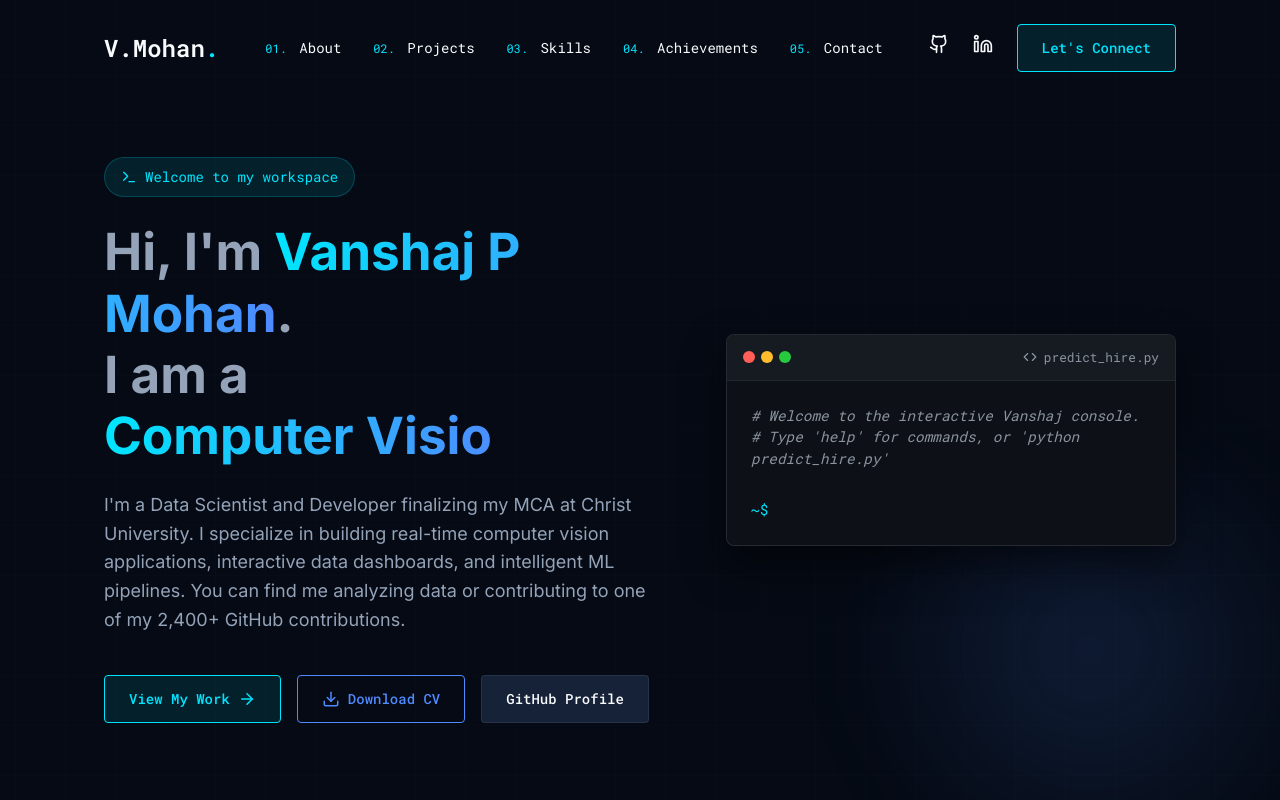
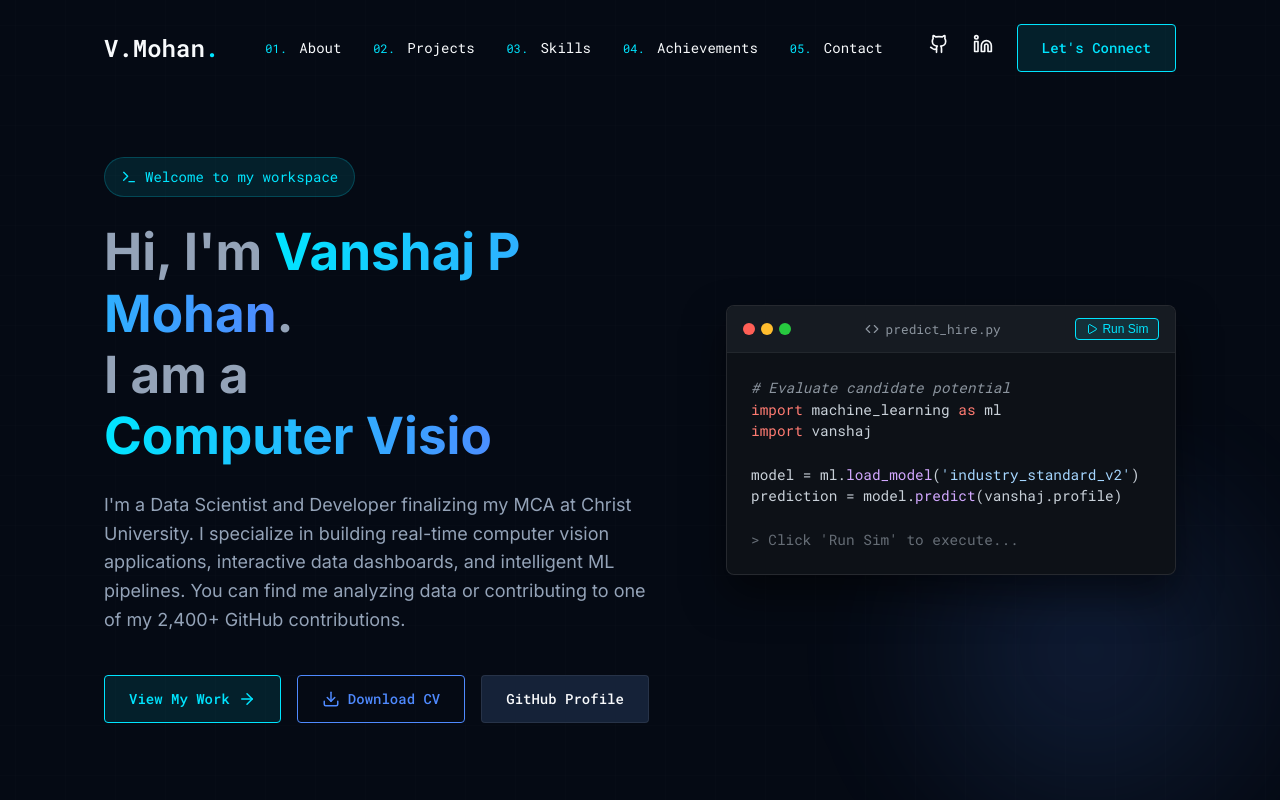
Before and after one commit to Vanshaj14Mohan/Portfolio, a React (Vite) app: page / in a window 1280 px wide. Shown: the top 800 px of the page. Built offline with nearby package versions, Linux system fonts and the light colour scheme.

Commit message:
Portfolio

```diff
--- a/src/components/Hero.jsx
+++ b/src/components/Hero.jsx
@@ -102,7 +102,7 @@ const Hero = () => {
           </motion.div>
         </div>
 
-        {/* Python Terminal Toy - Fully Interactive Version */}
+        {/* Python Terminal Toy */}
         <motion.div
           className="hero-terminal desktop-only"
           initial={{ opacity: 0, x: 50 }}
@@ -114,65 +114,27 @@ const Hero = () => {
               <span></span><span></span><span></span>
             </div>
             <div className="terminal-title"><Code size={14} /> predict_hire.py</div>
+            <button className="terminal-run-btn interactive" onClick={runSim} disabled={isRunning}>
+              <Play size={12} /> {isRunning ? "Running..." : "Run Sim"}
+            </button>
           </div>
-          <div className="terminal-body" onClick={() => document.getElementById('terminal-input').focus()}>
-            <p className="code-comment"># Welcome to the interactive Vanshaj console.</p>
-            <p className="code-comment"># Type 'help' for commands, or 'python predict_hire.py'</p>
+          <div className="terminal-body">
+            <p className="code-comment"># Evaluate candidate potential</p>
+            <p className="code-line"><span className="keyword">import</span> machine_learning <span className="keyword">as</span> ml</p>
+            <p className="code-line"><span className="keyword">import</span> vanshaj</p>
+            <br />
+            <p className="code-line">model = ml.<span className="function">load_model</span>(<span className="string">'industry_standard_v2'</span>)</p>
+            <p className="code-line">prediction = model.<span className="function">predict</span>(vanshaj.profile)</p>
             <br />
 
-            <div className="terminal-history">
-              {terminalOutput.split('\n').map((line, i) => (
-                <p key={i} className={line.startsWith('>>>') ? "output-line highlight-green" : "output-line"}>{line}</p>
-              ))}
-            </div>
-
-            <div className="terminal-input-row" style={{ display: 'flex', alignItems: 'center', marginTop: '0.5rem' }}>
-              <span className="terminal-prompt" style={{ color: 'var(--primary-color)', marginRight: '8px' }}>~$</span>
-              <input
-                id="terminal-input"
-                type="text"
-                className="terminal-input"
-                style={{
-                  background: 'transparent',
-                  border: 'none',
-                  color: 'var(--text-primary)',
-                  fontFamily: 'var(--mono-font)',
-                  outline: 'none',
-                  flex: 1,
-                  fontSize: '0.9rem'
-                }}
-                autoComplete="off"
-                disabled={isRunning}
-                onKeyDown={(e) => {
-                  if (e.key === 'Enter') {
-                    const cmd = e.target.value.trim().toLowerCase();
-                    e.target.value = '';
-
-                    setTerminalOutput(prev => prev + (prev ? '\n' : '') + `~$ ${cmd}`);
-
-                    if (cmd === 'python predict_hire.py') {
-                      setIsRunning(true);
-                      setTimeout(() => setTerminalOutput(prev => prev + '\nLoading parameters... [OK]'), 400);
-                      setTimeout(() => setTerminalOutput(prev => prev + '\nAnalyzing Vanshaj.profile...'), 800);
-                      setTimeout(() => {
-                        setTerminalOutput(prev => prev + "\n>>> OUTPUT: 99.9% CHANCE OF SUCCESS\n>>> RECOMMENDATION: STRONG HIRE. REACH OUT IMMEDIATELY.");
-                        setIsRunning(false);
-                      }, 1600);
-                    } else if (cmd === 'help') {
-                      setTerminalOutput(prev => prev + '\nAvailable commands:\n- python predict_hire.py\n- clear\n- whoami');
-                    } else if (cmd === 'clear') {
-                      setTerminalOutput('');
-                    } else if (cmd === 'whoami') {
-                      setTerminalOutput(prev => prev + '\nrecruiter_guest');
-                    } else if (cmd === '') {
-                      // Do nothing for empty
-                    } else {
-                      setTerminalOutput(prev => prev + `\nCommand not found: ${cmd}. Type 'help' for options.`);
-                    }
-                  }
-                }}
-              />
-            </div>
+            {terminalOutput && (
+              <div className="terminal-output animate-in">
+                {terminalOutput.split('\n').map((line, i) => (
+                  <p key={i} className="output-line">{line}</p>
+                ))}
+              </div>
+            )}
+            {!terminalOutput && <p className="code-prompt">&gt; Click 'Run Sim' to execute...</p>}
           </div>
         </motion.div>
       </div>
```
